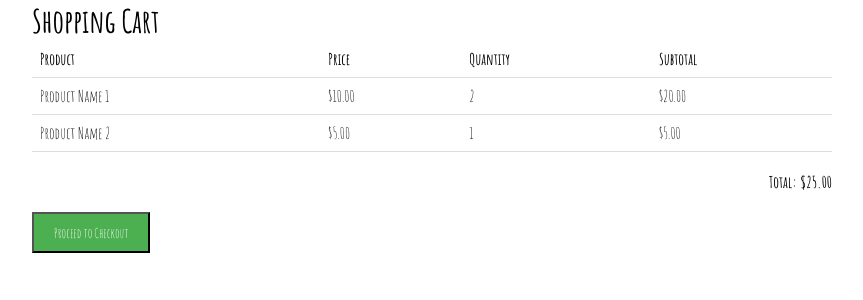
After one commit to barcodin9/CI-P, a Django app: template backend/templates/cart_summary.html in a window 1280 px wide. The commit adds this page. Shown: the top 300 px of the page, without its empty margins (208-1071 px from the left). Run offline with Django 4.2, Linux system fonts and the light colour scheme; the template is opened without the code that fills it, so the values that code supplies are empty.

Commit message:
Basic cart styling added - cart btn added to index.

```diff
--- a/backend/cart/urls.py
+++ b/backend/cart/urls.py
@@ -1,11 +1,9 @@
-from django.urls import path, views
-from .views import cart_summary
+from django.urls import path
+from .views import cart_summary, cart_add, cart_delete, cart_update
 
 urlpatterns = [
-   path('', views.cart_summary, name='cart_summary'),
-   path('add/', views.cart_add, name='cart_add'),
-   path('delete/', views.cart_delete, name='cart_delete'),
-   path('update/', views.cart_update, name='cart_update'),
-
-
+   path('', cart_summary, name='cart_summary'),
+   path('add/', cart_add, name='cart_add'),
+   path('delete/', cart_delete, name='cart_delete'),
+   path('update/', cart_update, name='cart_update'),
 ]
--- a/backend/cart/views.py
+++ b/backend/cart/views.py
@@ -2,7 +2,7 @@ from django.shortcuts import render
 
 # Create your views here.
 def cart_summary(request):
-    return render(request, 'cart.html')
+    return render(request, 'cart_summary.html')
 
 def cart_add(request):
     pass
--- a/backend/static/assets/style.css
+++ b/backend/static/assets/style.css
@@ -445,3 +445,46 @@ transition: transform 0.1s ease;
 .add-cart:active {
   transform: scale(0.95);
 }
+
+/* Cart */
+
+.custom-btn {
+  padding: 0 25px 0 25px;
+  font-size: 30px;
+}
+
+.custom-btn:hover {
+  animation: shake 0.1s;
+  animation-iteration-count: infinite;
+}
+
+.cart-container {
+  max-width: 800px;
+  margin: auto;
+}
+
+table {
+  width: 100%;
+  border-collapse: collapse;
+}
+th, td {
+  text-align: left;
+  padding: 8px;
+  border-bottom: 1px solid #ddd;
+}
+.cart-summary {
+  margin-top: 20px;
+}
+.cart-total {
+  text-align: right;
+  margin-top: 10px;
+}
+.checkout-btn {
+  background-color: #4CAF50;
+  color: white;
+  padding: 10px 20px;
+  text-align: center;
+  display: inline-block;
+  margin: 20px 0;
+  cursor: pointer;
+}
--- /dev/null
+++ b/backend/templates/cart_summary.html
@@ -0,0 +1,46 @@
+{% load static %}
+<!DOCTYPE html>
+<html lang="en">
+<head>
+    <meta charset="UTF-8">
+    <meta name="viewport" content="width=device-width, initial-scale=1.0">
+    <link rel="stylesheet" type="text/css" href="{% static 'assets/style.css' %}">
+    <link rel="preconnect" href="https://fonts.googleapis.com">
+    <link rel="preconnect" href="https://fonts.gstatic.com" crossorigin>
+    <link href="https://fonts.googleapis.com/css2?family=Amatic+SC:wght@400;700&family=Permanent+Marker&display=swap" rel="stylesheet">
+    <title>Shopping Cart</title>
+</head>
+<body>
+    <div class="cart-container">
+        <h1>Shopping Cart</h1>
+        <table>
+            <!-- to be dynamic generated -->
+            <tr>
+                <th>Product</th>
+                <th>Price</th>
+                <th>Quantity</th>
+                <th>Subtotal</th>
+            </tr>
+            <tr>
+                <td>Product Name 1</td>
+                <td>$10.00</td>
+                <td>2</td>
+                <td>$20.00</td>
+            </tr>
+            <tr>
+                <td>Product Name 2</td>
+                <td>$5.00</td>
+                <td>1</td>
+                <td>$5.00</td>
+            </tr>
+        </table>
+
+        <div class="cart-summary">
+            <div class="cart-total">
+                <strong>Total: $25.00</strong>
+            </div>
+            <button class="checkout-btn">Proceed to Checkout</button>
+        </div>
+    </div>
+</body>
+</html>
--- a/backend/templates/index.html
+++ b/backend/templates/index.html
@@ -38,6 +38,11 @@
                 </ul>
 
                 <div id="user-button-test" class="user-button-test"></div>
+
+                <a href="{% url 'cart_summary' %}" class="btn btn-outline-light btn-lg custom-btn">
+                    <i class="bi-cart-fill me-1"></i>
+                    Cart
+                <span class="badge bg-dark text-white ms-1 rounded-pill"></span></a>
 
             </div>
             </div>
```
